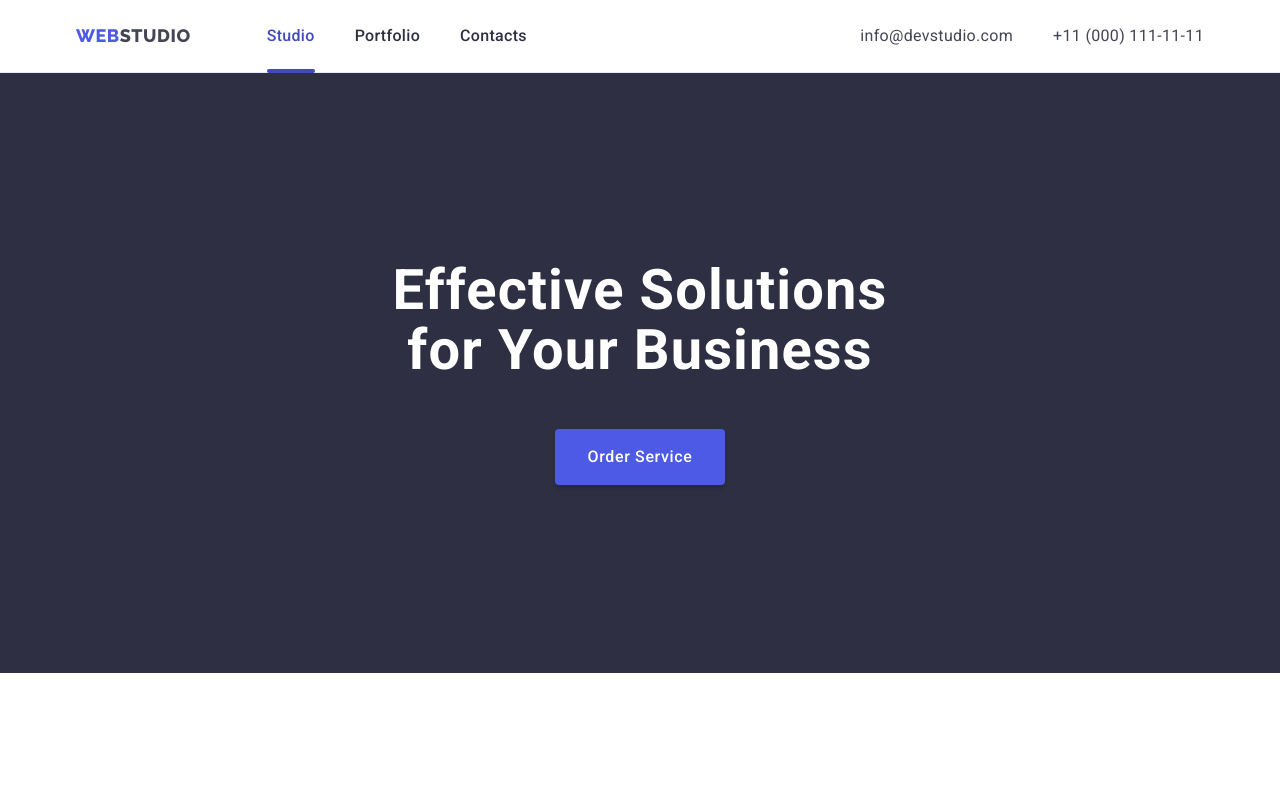
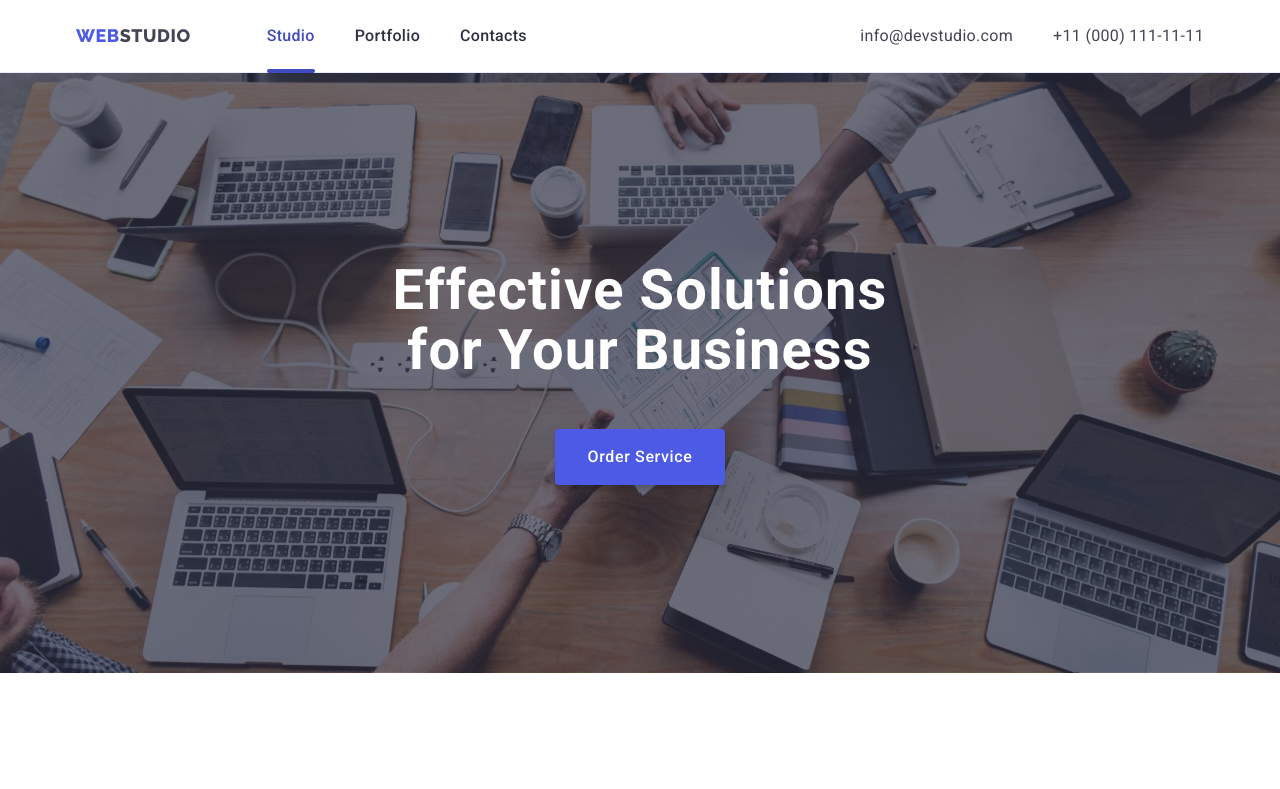
Before and after one commit to LCFone/goit-markup-hw-07, a plain HTML site: page index.html in a window 1280 px wide. Shown: the top 789 px of the page. Drawn offline with nearby package versions, Linux system fonts and the light colour scheme.

Commit message:
Update styles.css

```diff
--- a/css/styles.css
+++ b/css/styles.css
@@ -506,7 +506,7 @@ button:focus {
         rgba(46, 47, 66, 0.7),
         rgba(46, 47, 66, 0.7)
       ),
-      url(../images/hero/_desk_h@1x.webp);
+      url(../images/hero/desk_h@1x.webp);
   }
 
   @media (min-device-pixel-ratio: 2),
```
